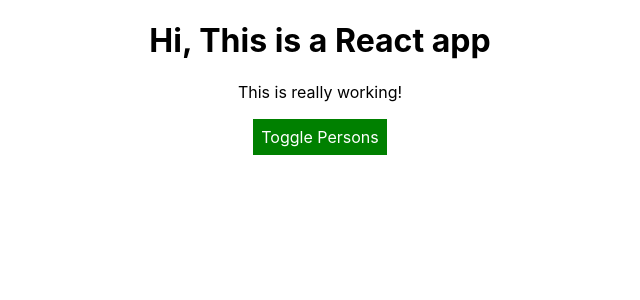
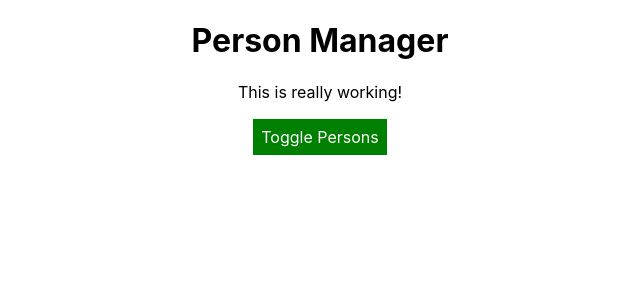
Before and after one commit to nzkks/learning-complete-react, a React (Create React App) app: page / in a window 1280 px wide. Shown: the top 300 px of the page, without its empty margins (320-960 px from the left). Built offline with nearby package versions, Linux system fonts and the light colour scheme.

Commit message:
Pass props to class based component

```diff
--- a/src/components/Dashboard/Dashboard.js
+++ b/src/components/Dashboard/Dashboard.js
@@ -18,7 +18,7 @@ const dashboard = props => {
 
   return (
     <div className={styles.dashboard}>
-      <h1>Hi, This is a React app</h1>
+      <h1>{props.title}</h1>
       <p className={classes.join(' ')}>This is really working!</p>
       <button className={btnClass} onClick={props.clicked}>
         Toggle Persons
--- a/src/containers/App.js
+++ b/src/containers/App.js
@@ -59,6 +59,7 @@ class App extends Component {
     return (
       <div className={styles.app}>
         <Dashboard
+          title={this.props.appTitle}
           persons={this.state.persons}
           showPersons={this.state.showPersons}
           clicked={this.togglePersonsHandler}
--- a/src/index.js
+++ b/src/index.js
@@ -4,7 +4,10 @@ import './index.css';
 import App from './containers/App';
 import * as serviceWorker from './serviceWorker';
 
-ReactDOM.render(<App />, document.getElementById('root'));
+ReactDOM.render(
+  <App appTitle="Person Manager" />,
+  document.getElementById('root')
+);
 
 // If you want your app to work offline and load faster, you can change
 // unregister() to register() below. Note this comes with some pitfalls.
```
